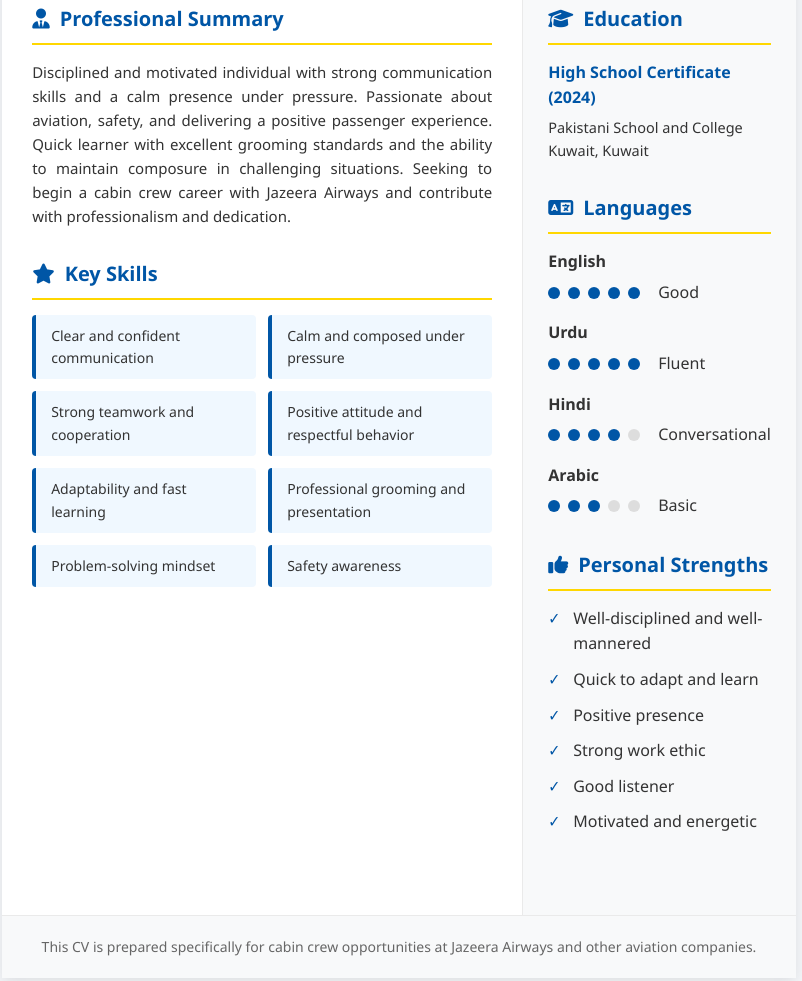
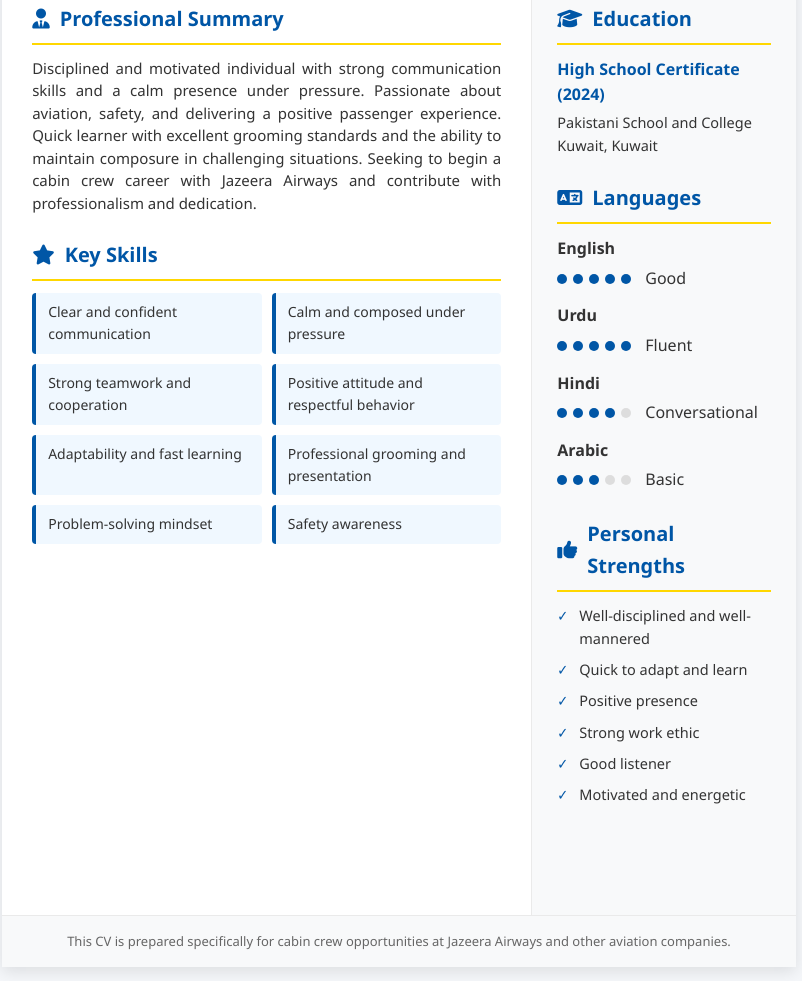
Before and after one commit to BLOUDANJEWELLERY/New, a plain HTML site: page cv.html in a window 1280 px wide. Shown: the part 290-1271 px from the top of the page, without its empty margins (241-1043 px from the left). Drawn offline with nearby package versions, Linux system fonts and the light colour scheme.

Commit message:
Update cv.html

```diff
--- a/cv.html
+++ b/cv.html
@@ -141,7 +141,7 @@
 
         .sidebar {
             background-color: #f8f9fa;
-            padding: 30px 25px;
+            padding: 30px 25px 25px 25px; /* Reduced bottom padding */
             border-left: 1px solid #eaeaea;
             -webkit-print-color-adjust: exact !important;
             print-color-adjust: exact !important;
@@ -149,7 +149,7 @@
 
         /* Section Styling */
         .section {
-            margin-bottom: 30px;
+            margin-bottom: 25px; /* Reduced margin */
             page-break-inside: avoid;
         }
 
@@ -157,7 +157,7 @@
             color: #0056a6;
             font-size: 20px;
             font-weight: 700;
-            margin-bottom: 15px;
+            margin-bottom: 12px; /* Reduced margin */
             padding-bottom: 8px;
             border-bottom: 2px solid #ffd700;
             display: flex;
@@ -173,18 +173,19 @@
         .summary-text {
             text-align: justify;
             font-size: 15px;
+            line-height: 1.5;
         }
 
         /* Skills */
         .skills-grid {
             display: grid;
             grid-template-columns: repeat(2, 1fr);
-            gap: 12px;
+            gap: 10px; /* Reduced gap */
         }
 
         .skill-item {
             background-color: #f0f8ff;
-            padding: 10px 15px;
+            padding: 8px 12px; /* Reduced padding */
             border-radius: 4px;
             border-left: 4px solid #0056a6;
             font-size: 14px;
@@ -192,7 +193,7 @@
 
         /* Education */
         .education-item {
-            margin-bottom: 15px;
+            margin-bottom: 12px; /* Reduced margin */
         }
 
         .education-year {
@@ -201,30 +202,30 @@
         }
 
         .education-details {
-            margin-top: 5px;
+            margin-top: 3px; /* Reduced margin */
             font-size: 14.5px;
         }
 
         /* Languages */
         .language-item {
-            margin-bottom: 15px;
+            margin-bottom: 12px; /* Reduced margin */
         }
 
         .language-name {
             font-weight: 600;
-            margin-bottom: 5px;
+            margin-bottom: 4px; /* Reduced margin */
             color: #333;
         }
 
         .language-level {
             display: flex;
             align-items: center;
-            gap: 8px;
+            gap: 6px; /* Reduced gap */
         }
 
         .level-dot {
-            width: 12px;
-            height: 12px;
+            width: 10px; /* Smaller dots */
+            height: 10px; /* Smaller dots */
             border-radius: 50%;
             background-color: #ddd;
         }
@@ -236,12 +237,14 @@
         /* Personal Strengths */
         .strengths-list {
             list-style-type: none;
+            margin-bottom: 5px; /* Added margin to prevent cutoff */
         }
 
         .strengths-list li {
-            margin-bottom: 10px;
-            padding-left: 25px;
+            margin-bottom: 8px; /* Reduced margin */
+            padding-left: 22px; /* Reduced padding */
             position: relative;
+            font-size: 14.5px;
         }
 
         .strengths-list li:before {
@@ -265,9 +268,9 @@
         /* Footer */
         .footer {
             text-align: center;
-            padding: 20px;
+            padding: 15px 20px; /* Reduced padding */
             color: #666;
-            font-size: 14px;
+            font-size: 13px; /* Slightly smaller font */
             border-top: 1px solid #eaeaea;
             background-color: #f8f9fa;
         }
@@ -471,7 +474,7 @@
                             <span class="level-dot filled"></span>
                             <span class="level-dot filled"></span>
                             <span class="level-dot filled"></span>
-                            <span style="margin-left: 10px;">Good</span>
+                            <span style="margin-left: 8px;">Good</span>
                         </div>
                     </div>
                     <div class="language-item">
@@ -482,7 +485,7 @@
                             <span class="level-dot filled"></span>
                             <span class="level-dot filled"></span>
                             <span class="level-dot filled"></span>
-                            <span style="margin-left: 10px;">Fluent</span>
+                            <span style="margin-left: 8px;">Fluent</span>
                         </div>
                     </div>
                     <div class="language-item">
@@ -493,7 +496,7 @@
                             <span class="level-dot filled"></span>
                             <span class="level-dot filled"></span>
                             <span class="level-dot"></span>
-                            <span style="margin-left: 10px;">Conversational</span>
+                            <span style="margin-left: 8px;">Conversational</span>
                         </div>
                     </div>
                     <div class="language-item">
@@ -504,13 +507,13 @@
                             <span class="level-dot filled"></span>
                             <span class="level-dot"></span>
                             <span class="level-dot"></span>
-                            <span style="margin-left: 10px;">Basic</span>
+                            <span style="margin-left: 8px;">Basic</span>
                         </div>
                     </div>
                 </div>
 
                 <!-- Personal Strengths -->
-                <div class="section">
+                <div class="section" style="margin-bottom: 15px;"> <!-- Reduced margin for last section -->
                     <h2 class="section-title">
                         <i class="fas fa-thumbs-up"></i> Personal Strengths
                     </h2>
@@ -520,7 +523,7 @@
                         <li>Positive presence</li>
                         <li>Strong work ethic</li>
                         <li>Good listener</li>
-                        <li>Motivated and energetic</li>
+                        <li style="margin-bottom: 2px;">Motivated and energetic</li> <!-- Reduced margin for last item -->
                     </ul>
                 </div>
             </div>
@@ -601,6 +604,18 @@
 
                         const footer = clonedDoc.querySelector('.footer');
                         if (footer) footer.style.backgroundColor = '#f8f9fa';
+
+                        // Additional adjustments for PDF to prevent cutoff
+                        const strengthsList = clonedDoc.querySelector('.strengths-list');
+                        if (strengthsList) {
+                            strengthsList.style.paddingBottom = '5px';
+                        }
+
+                        // Adjust the last list item specifically
+                        const lastListItem = clonedDoc.querySelector('.strengths-list li:last-child');
+                        if (lastListItem) {
+                            lastListItem.style.marginBottom = '2px';
+                        }
                     }
                 });
 
```
